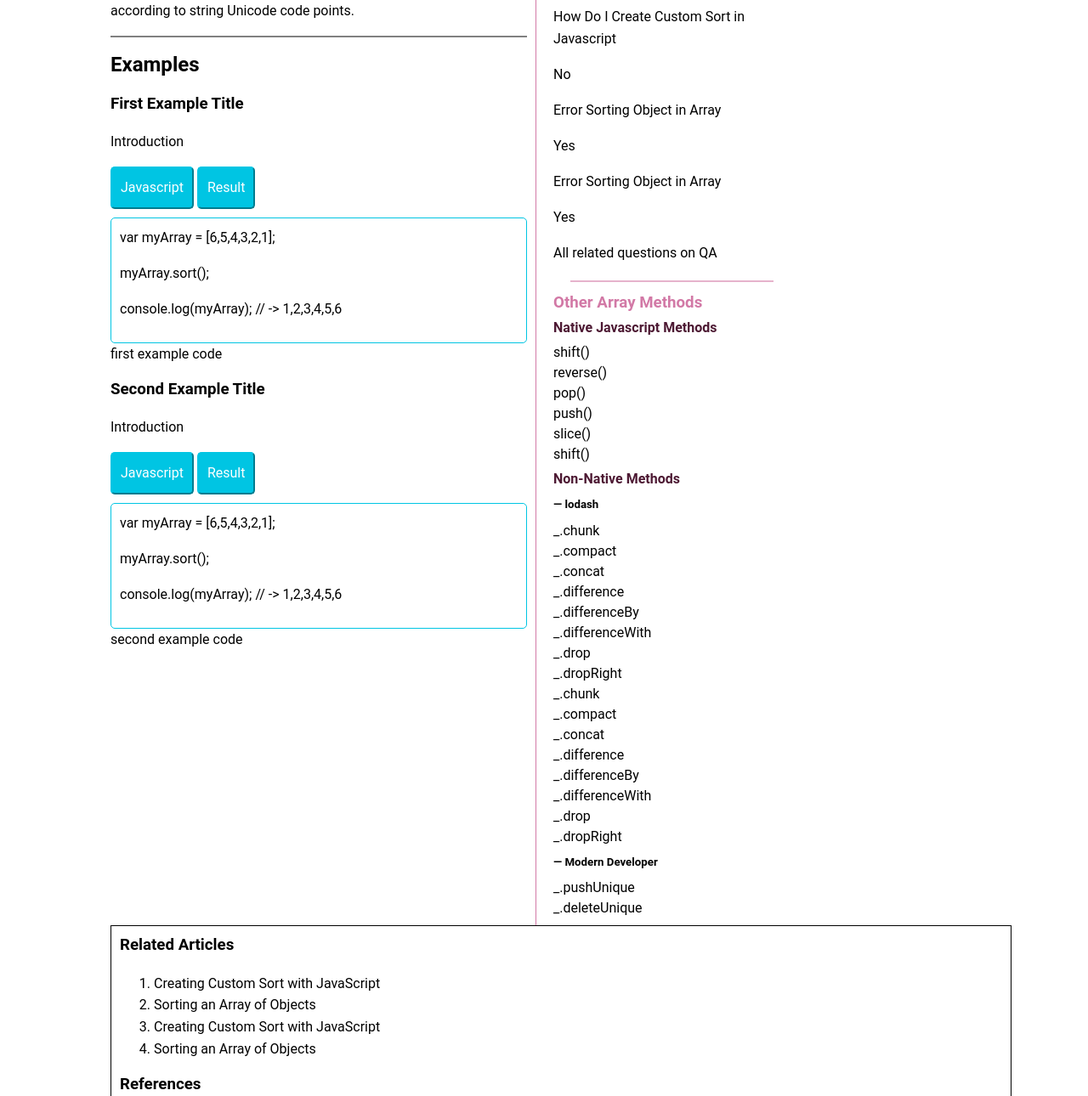
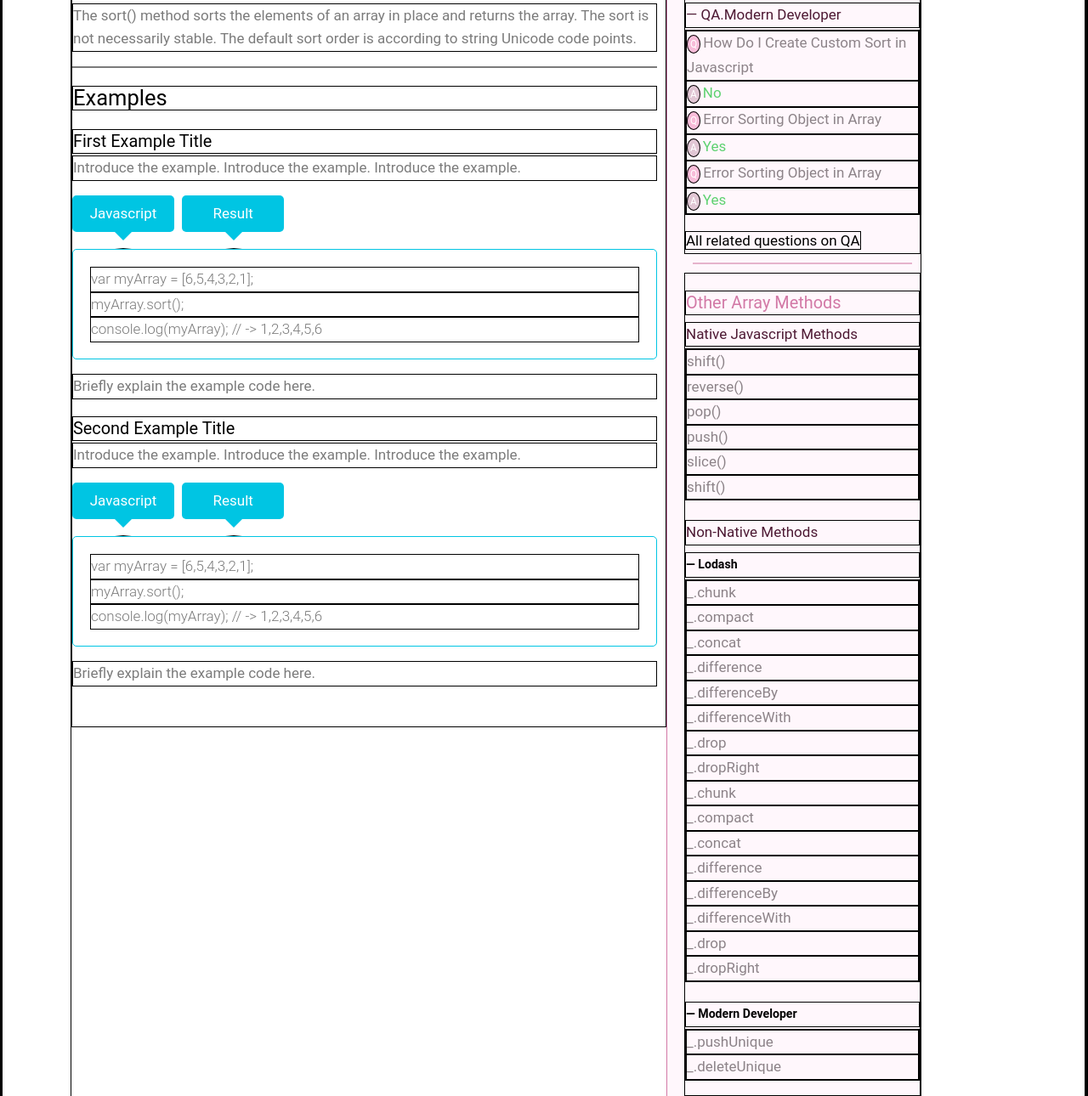
Before and after one commit to klufkin/encyclopedia-browser-support-component, a plain HTML site: page index.html in a window 1280 px wide. Shown: the part 109-1399 px from the top of the page at 85% size. Drawn offline with Linux system fonts and the light colour scheme.

Commit message:
Add class to index.html and modify style.css

```diff
--- a/index.html
+++ b/index.html
@@ -39,11 +39,13 @@
           <h3>First Example Title</h3>
 
           <p>
-            Introduction
+            Introduce the example. Introduce the example. Introduce the example.
           </p>
 
-          <button>Javascript</button>
-          <button>Result</button>
+          <button class="button">Javascript</button>
+          <button class="button">Result</button>
+          <div class="arrow-down"></div>
+          <div class="arrow-down right-side"></div>
 
           <div class="example">
             <p>var myArray = [6,5,4,3,2,1];</p>
@@ -53,19 +55,21 @@
 
 
           <p>
-            first example code
+            Briefly explain the example code here.
           </p>
 
 
 
           <h3>Second Example Title</h3>
           <p>
-            Introduction
+            Introduce the example. Introduce the example. Introduce the example.
           </p>
 
           <button>Javascript</button>
+
           <button>Result</button>
-
+          <div class="arrow-down"></div>
+          <div class="arrow-down right-side"></div>
           <div class="example">
             <p>var myArray = [6,5,4,3,2,1];</p>
             <p>myArray.sort();</p>
@@ -73,7 +77,7 @@
           </div>
 
           <p>
-            second example code
+            Briefly explain the example code here.
           </p>
 
 
@@ -87,58 +91,59 @@
 
 
         <div>
-          <h3>Related Questions and Answers</h3>
-          <h4 id="mod_dev">&mdash; QA.Modern Developer</h4>
-
-            <p>How Do I Create Custom Sort in Javascript</p>
-            <p>No</li>
-            <p>Error Sorting Object in Array</p>
-            <p>Yes</li>
-            <p>Error Sorting Object in Array</p>
-            <p>Yes</p>
-
+          <h3 class="line-height">Related Questions and Answers</h3>
+          <h4 class="line-height" id="mod_dev">&mdash; QA.Modern Developer</h4>
+            <ul>
+              <li class="question"><span>Q</span>How Do I Create Custom Sort in Javascript</li>
+              <li class="answer"><span>A</span>No</li>
+              <li class="question"><span>Q</span>Error Sorting Object in Array</li>
+              <li class="answer"><span>A</span>Yes</li>
+              <li class="question"><span>Q</span>Error Sorting Object in Array</li>
+              <li class="answer"><span>A</span>Yes</li>
+            </ul>
 
           <a>All related questions on QA</a>
         </div>
 
         <div id="sidediv"></div>
 
-        <div id="line_height">
-          <h3>Other Array Methods</h3>
-          <h4>Native Javascript Methods</h4>
+        <div>
+          <h3 class="line-height">Other Array Methods</h3>
+          <h4 class="line-height">Native Javascript Methods</h4>
+            <ul>
+              <li>shift()</li>
+              <li>reverse()</li>
+              <li>pop()</li>
+              <li>push()</li>
+              <li>slice()</li>
+              <li>shift()</li>
+            </ul>
 
-            <p>shift()</p>
-            <p>reverse()</p>
-            <p>pop()</p>
-            <p>push()</p>
-            <p>slice()</p>
-            <p>shift()</p>
-
-          <h4>Non-Native Methods</h4>
-          <h5>&mdash; lodash</h5>
-
-            <p>_.chunk</p>
-            <p>_.compact</p>
-            <p>_.concat</p>
-            <p>_.difference</p>
-            <p>_.differenceBy</p>
-            <p>_.differenceWith</p>
-            <p>_.drop</p>
-            <p>_.dropRight</p>
-            <p>_.chunk</p>
-            <p>_.compact</p>
-            <p>_.concat</p>
-            <p>_.difference</p>
-            <p>_.differenceBy</p>
-            <p>_.differenceWith</p>
-            <p>_.drop</p>
-            <p>_.dropRight</p>
-
-          <h5>&mdash; Modern Developer</h5>
-
-            <p>_.pushUnique</p>
-            <p>_.deleteUnique</p>
-
+          <h4 class="line-height">Non-Native Methods</h4>
+          <h5 class="line-height">&mdash; Lodash</h5>
+            <ul>
+              <li>_.chunk</li>
+              <li>_.compact</li>
+              <li>_.concat</li>
+              <li>_.difference</li>
+              <li>_.differenceBy</li>
+              <li>_.differenceWith</li>
+              <li>_.drop</li>
+              <li>_.dropRight</li>
+              <li>_.chunk</li>
+              <li>_.compact</li>
+              <li>_.concat</li>
+              <li>_.difference</li>
+              <li>_.differenceBy</li>
+              <li>_.differenceWith</li>
+              <li>_.drop</li>
+              <li>_.dropRight</li>
+            </ul>
+          <h5 class="line-height">&mdash; Modern Developer</h5>
+            <ul>
+              <li>_.pushUnique</li>
+              <li>_.deleteUnique</li>
+           </ul>
         </div
    </div>
 
@@ -154,10 +159,10 @@
 
         <ol>
 
-          <li id="list_item1_1">Creating Custom Sort with JavaScript</li>
-          <li id="list_item1_2">Sorting an Array of Objects</li>
-          <li id="list_item1_3">Creating Custom Sort with JavaScript</li>
-          <li id="list_item1_4">Sorting an Array of Objects</li>
+          <li>Creating Custom Sort with JavaScript</li>
+          <li>Sorting an Array of Objects</li>
+          <li>Creating Custom Sort with JavaScript</li>
+          <li>Sorting an Array of Objects</li>
 
         </ol>
 
@@ -170,10 +175,10 @@
 
         <ol>
 
-          <li id="list_item2_1">CanIUse, CSS background-attachment, <a href="#">http://caniuse.com/#feat=background-attachment</a> </li>
-          <li id="list_item2_2">CanIUse, CSS background-attachment, <a href="#">http://caniuse.com/#feat=background-attachment</a> </li>
-          <li id="list_item2_3">CanIUse, CSS background-attachment, <a href="#">http://caniuse.com/#feat=background-attachment</a> </li>
-          <li id="list_item2_4">CanIUse, CSS background-attachment, <a href="#">http://caniuse.com/#feat=background-attachment</a> </li>
+          <li>CanIUse, CSS background-attachment, <a href="#">http://caniuse.com/#feat=background-attachment</a> </li>
+          <li>CanIUse, CSS background-attachment, <a href="#">http://caniuse.com/#feat=background-attachment</a> </li>
+          <li>CanIUse, CSS background-attachment, <a href="#">http://caniuse.com/#feat=background-attachment</a> </li>
+          <li>CanIUse, CSS background-attachment, <a href="#">http://caniuse.com/#feat=background-attachment</a> </li>
 
         </ol>
 
--- a/style.css
+++ b/style.css
@@ -6,41 +6,73 @@
           box-sizing: border-box;
 }
 
+/*  Use for layouting out page only  */
+
+* {
+  border: 1px solid black;
+
+}
+
 
 body {
  font-family: 'Roboto', sans-serif;
+ font-size: 17px;
+
 
 }
+
 .border {
-        border: 1px solid gray;
+        border: 1px solid #7b7b7b;
         width: auto;
-    }
+}
 
+
+h1 {
+  font-weight: 200;
+  font-size: 3em;
+}
+
+
+h2, h3, h4 {
+  font-weight: 400;
+}
+
+
+p {
+  color: #7b7b7b;
+}
 
 
 #container {
- margin-left: 130px;
+ margin-left: 80px;
 
 }
 
 
 #main,#sidebar {
 
-/*  border: 1px solid black;
+  float: left;
+}
 
 
-  padding: 10px; */
-  float: left;
+ul li {
+  list-style: none;
+  margin-left: -40px;
+  color: #8c8388;
+
+}
+
+
+.line-height {
+  margin-bottom: -15px;
 
 }
 
 
 #main {
 
-  width: 500px;
+  width: 700px;
   padding: 10px 10px 30px 0;
-
-
 
 }
 
@@ -49,33 +81,31 @@ body {
   border-left: 1px solid #d279a6;
   width: 300px;
   padding: 20px 0 0 20px;
-
+  background-color: #fff7fc;
 
 }
 
 
 #footer {
-  border: 1px solid black;
   clear: both;
   width: 1060px;
-  padding: 10px;
-
+  padding: 10px 10px 10px 0;
 
 }
 
 
 
 button {
-   border-radius: 5px;
-   color: #ffffff;
-   border-color: #00c5e3;
+  border-radius: 5px;
+  color: #ffffff;
+  border-color: #00c5e3;
   background-color: #00c5e3;
-  padding: 10px;
-
+  padding: 8px;
+  border: none;
+  width: 120px;
+  margin-right: 5px;
 
 }
-
-
 
 
 button:active {
@@ -84,20 +114,27 @@ button:active {
   background-color: red;
   color: white
 
-
-
-
 }
 
 
 .example {
    border: 1px solid #00c5e3;
    border-radius: 5px;
-   margin-top: 10px;
-   padding: 10px;
+   margin-top: -20px;
+   padding: 20px;
+   height: 130px;
+
 }
 
 
+.example p {
+  margin: 0;
+  font-weight: 300;
+}
+
+.example p span {
+  font-weight: 400;
+}
 
 #sidebar h3 {
 
@@ -112,27 +149,69 @@ button:active {
 
 }
 
+
 #mod_dev {
   color: #bf4080;
 
 }
 
 
-
-
-h1, h3, p {
-  margin-top: 0px;
+span {
+  color: white;
+  border-radius: 50%;
+  padding: 3px;
+  margin-right: 3px;
+  font-size: 12px;
 }
 
 
-#line_height {
-  line-height: 8px;
+.question span {
+  background-color: #f8bcd9;
+}
+
+
+.answer span {
+  background-color: #e1c6d4;
 
 }
 
+
+.answer {
+  color: #5dd170;
+
+}
+
+
+h3 {
+  margin-bottom: -15px;
+}
+
+
 #sidediv {
    border: 1px solid #e6b3cc;
-   width: auto;
-   margin: 20px;
+   margin: 10px;
 
 }
+
+
+.arrow-down {
+  width: 20px;
+  height: 20px;
+  margin-left: 50px;
+  border-left: 10px solid transparent;
+  border-right: 10px solid transparent;
+  border-top: 10px solid #00c5e3;
+
+
+}
+
+.right-side {
+  position: relative;
+  left: 130px;
+  top: -20px;
+}
+
+
+ol li {
+  font-size: 14px;
+}
```
